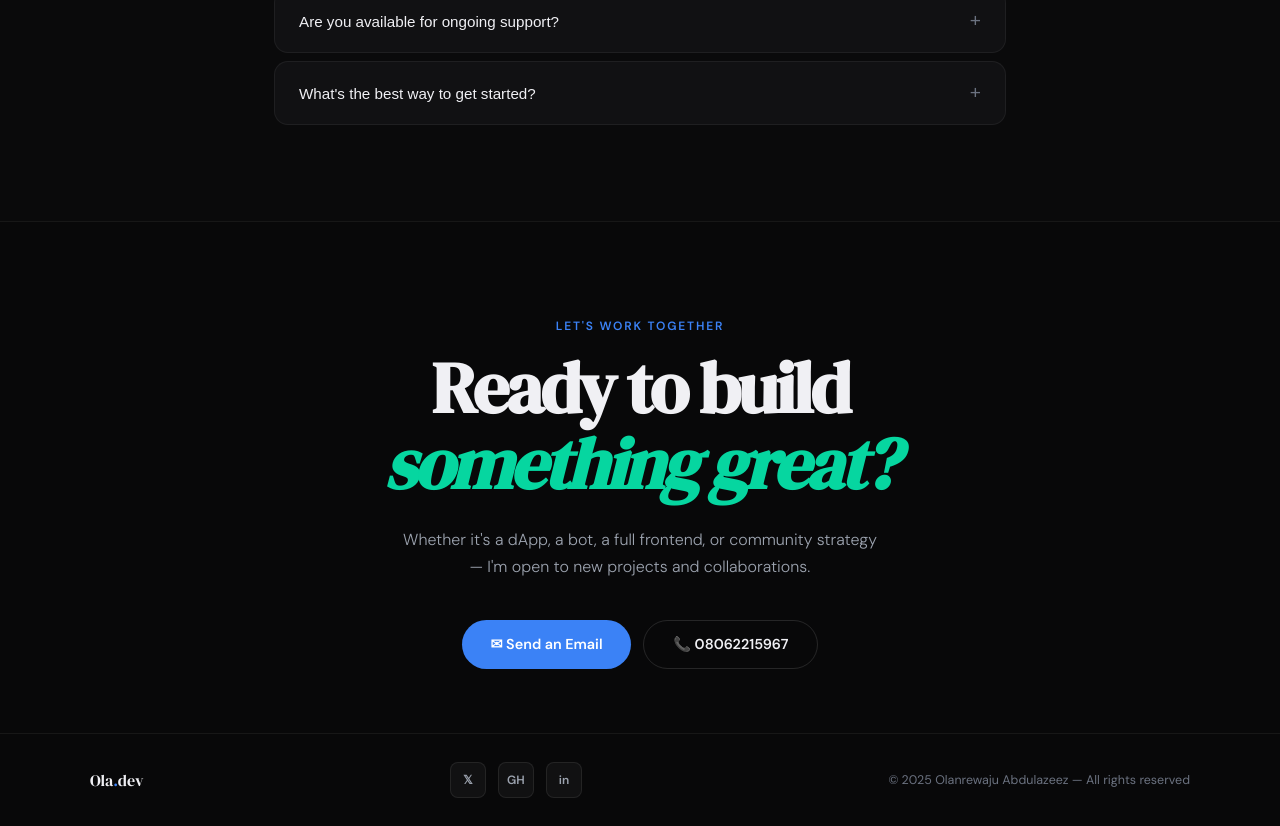
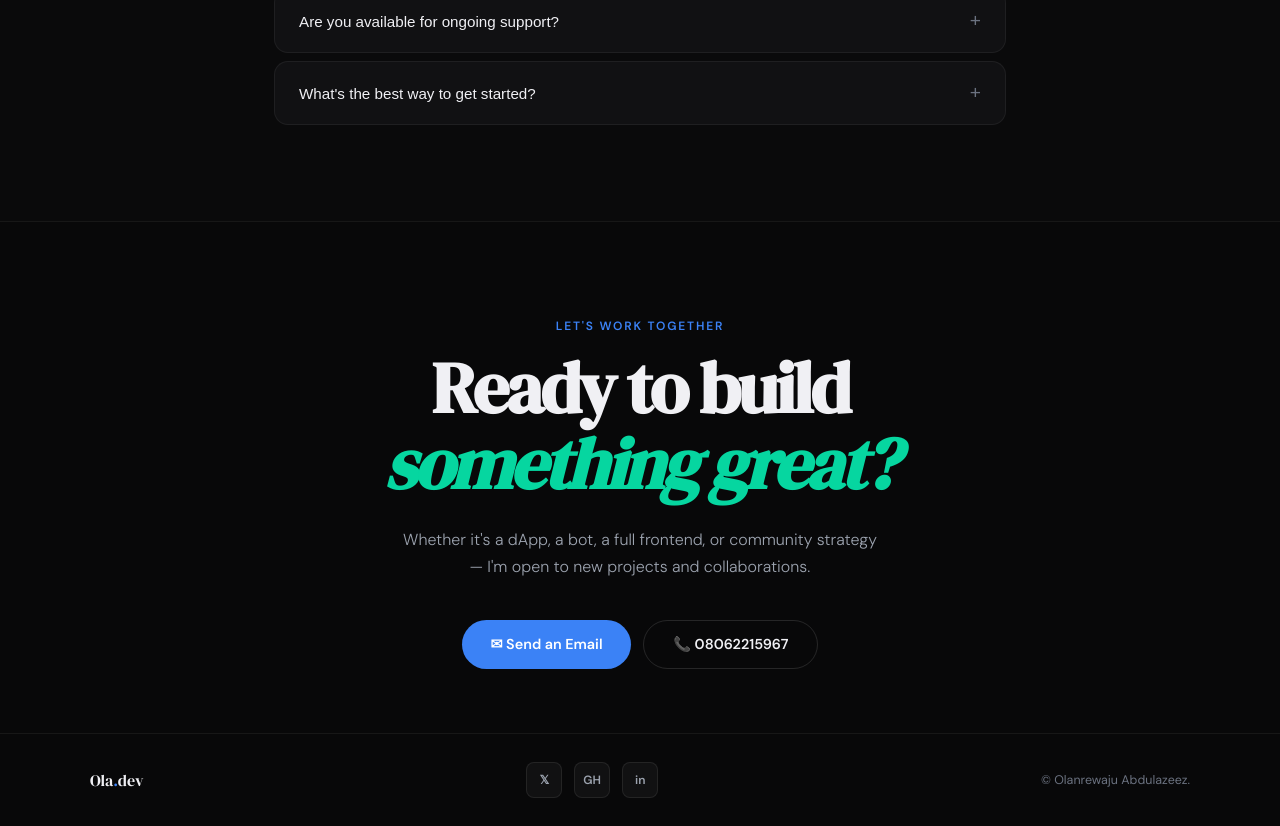
Before and after one commit to eazyholar/eazyholar-portfolio, a Next.js app: page / in a window 1280 px wide. Shown: the part 4056-4882 px from the top of the page. Built offline with nearby package versions, Linux system fonts and the light colour scheme.

Commit message:
updated footer

```diff
--- a/app/components/Footer.tsx
+++ b/app/components/Footer.tsx
@@ -67,7 +67,7 @@ export default function Footer() {
           </div>
 
           <div style={{ color: "#6b7280", fontSize: "0.78rem" }}>
-            © 2025 Olanrewaju Abdulazeez — All rights reserved
+            © Olanrewaju Abdulazeez.
           </div>
         </div>
       </div>
```
